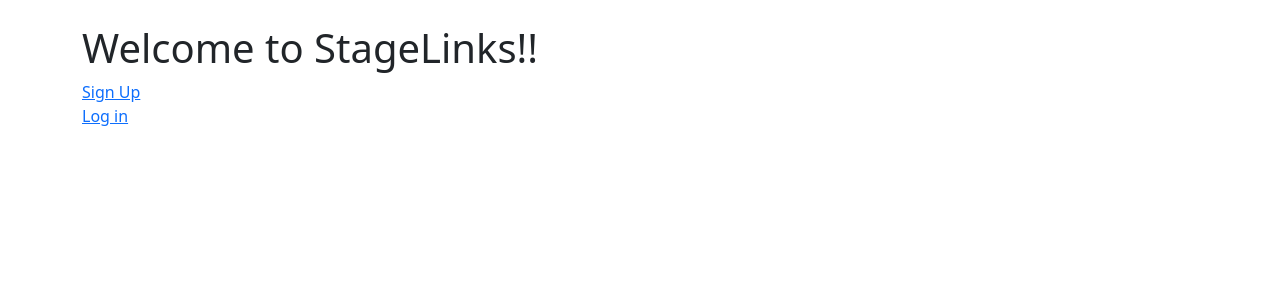
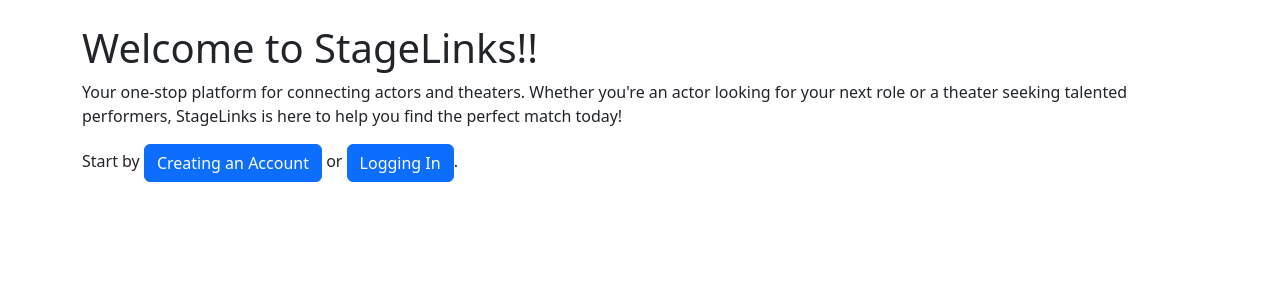
Before and after one commit to kalebb1002/StageLinks, a Flask app: page / in a window 1280 px wide. Shown: the part 56-356 px from the top of the page. Run offline with Flask 3, Linux system fonts and the light colour scheme.

Commit message:
Started cleaning homepage

```diff
--- a/templates/home.html
+++ b/templates/home.html
@@ -3,7 +3,7 @@
 
 {% block content %}
     <h1>Welcome to StageLinks!!</h1>
-
-    <a href="{{url_for('register')}}">Sign Up</a><br>
-    <a href="{{url_for('login')}}">Log in</a>
+    <p>Your one-stop platform for connecting actors and theaters. Whether you're an actor looking for your next role or a theater seeking talented performers,
+        StageLinks is here to help you find the perfect match today!</p>
+    <p>Start by <a href="{{url_for('register')}}" class="btn btn-primary">Creating an Account</a> or <a href="{{url_for('login')}}" class="btn btn-primary">Logging In</a>.</p>
 {% endblock %}
```
Also changed, not shown: forms.py (+15 -0 lines).
